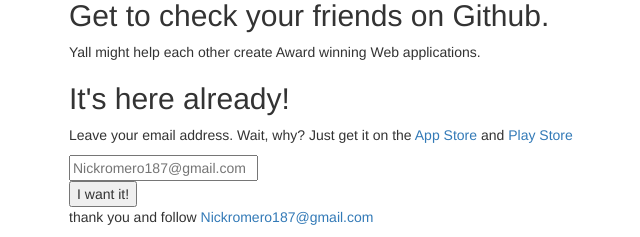
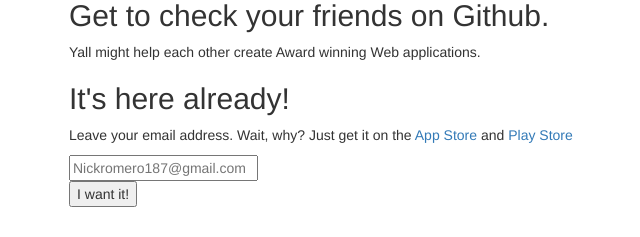
Before and after one commit to leskeylevy/datekata, a Python web app: template app/templates/index.html in a window 1280 px wide. Shown: the part 599-836 px from the top of the page, without its empty margins (1-641 px from the left). After the commit the page ends 806 px from the top, so only its background shows below. Run offline with Jinja, Linux system fonts and the light colour scheme; the template is opened without the code that fills it, so the values that code supplies are empty; some libraries are stand-ins or nearby versions.

Commit message:
index.html landing page added

```diff
--- a/app/templates/index.html
+++ b/app/templates/index.html
@@ -68,18 +68,7 @@
 </form>
 </div>
 
-<!--End mc_embed_signup-->
-    </div><!--/ explanation-->
-      <div id="rocket" data-1100="margin-top:-300px; margin-right:0%; opacity: 0" data-1400="margin-top:50; margin-right:20%; opacity:1">
-    <i class="icon-rocket icon-rotate-180"></i>
-    </div><!--/ rocket-->
-  </div><!--sect2-->
-<div class="section" id="footer">
-  <p> thank you and follow <a href="https://twitter.com/damianogui">Nickromero187@gmail.com</a></p>
-  </div>
-</div><!--/ band-->
 
-<script src="https://api.tiles.mapbox.com/mapbox.js/v1.3.1/mapbox.js"></script>
 
 
 {% endblock %}
```
